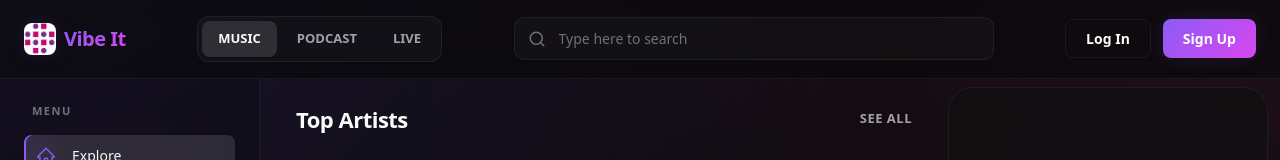
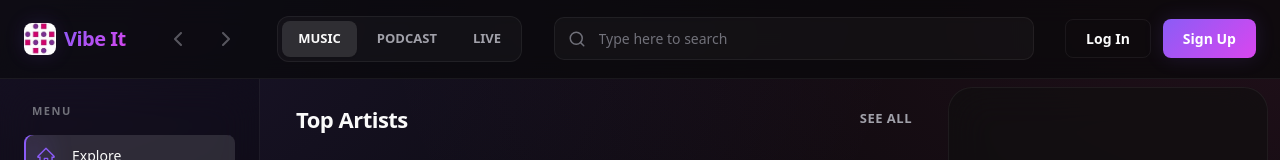
Before and after one commit to AbhayBhise/vibe-it-music-platform, a React (Vite) app in the folder frontend/: page / in a window 1280 px wide. Shown: the top 160 px of the page. Built offline with nearby package versions, Linux system fonts and the light colour scheme; no server answers.

Commit message:
feat: implement Spotify-like history navigation stack

```diff
--- a/frontend/src/components/layout/SideMenu.jsx
+++ b/frontend/src/components/layout/SideMenu.jsx
@@ -12,10 +12,9 @@ import { openAuthModal } from "../../redux/slices/uiSlice";
 import toast from 'react-hot-toast';
 
 const SideMenu = ({
-  setView,
+  onNavigate,
   view,
   activeMenu,
-  setActiveMenu,
   currentSong,
   isPlaying,
   onSelectTag,
@@ -31,15 +30,13 @@ const SideMenu = ({
       dispatch(openAuthModal("login"));
       return;
     }
-    setView("favourite");
-    setActiveMenu("favourite");
+    onNavigate({ view: "favourite", activeMenu: "favourite", internalView: "default" });
   };
 
   const handleTagClick = (tag, menuName) => {
     if (onSelectTag) {
       onSelectTag(tag);
-      setView("home");
-      setActiveMenu(menuName);
+      onNavigate({ view: "home", activeMenu: menuName, internalView: "default" });
     }
   };
 
@@ -47,8 +44,7 @@ const SideMenu = ({
     if (onResetExplore) {
       onResetExplore();
     } else {
-      setView("home");
-      setActiveMenu("home");
+      onNavigate({ view: "home", activeMenu: "home", internalView: "default" });
     }
   };
 
@@ -105,21 +101,21 @@ const SideMenu = ({
         <nav className="sidemenu-nav">
           <button
             className={getNavBtnClass("recent")}
-            onClick={() => { setView("home"); setActiveMenu("recent"); }}
+            onClick={() => onNavigate({ view: "home", activeMenu: "recent", internalView: "see_all_charts" })}
           >
             <AiOutlineFolder className="sidemenu-nav-icon" size={20} />
             <span>Recent</span>
           </button>
           <button
             className={getNavBtnClass("myalbums")}
-            onClick={() => { setView("home"); setActiveMenu("myalbums"); }}
+            onClick={() => onNavigate({ view: "home", activeMenu: "myalbums", internalView: "see_all_genres" })}
           >
             <MdAlbum className="sidemenu-nav-icon" size={20} />
             <span>Albums</span>
           </button>
           <button
             className={getNavBtnClass("myartists")}
-            onClick={() => { setView("home"); setActiveMenu("myartists"); }}
+            onClick={() => onNavigate({ view: "home", activeMenu: "myartists", internalView: "see_all_artists" })}
           >
             <MdPerson className="sidemenu-nav-icon" size={20} />
             <span>Artists</span>
@@ -159,8 +155,7 @@ const SideMenu = ({
               key={playlist.id}
               className={getNavBtnClass(`playlist-${playlist.id}`)}
               onClick={() => {
-                setView("home");
-                setActiveMenu(`playlist-${playlist.id}`);
+                onNavigate({ view: "home", activeMenu: `playlist-${playlist.id}`, internalView: "see_all_charts" });
               }}
             >
               <MdQueueMusic className="sidemenu-nav-icon" size={20} />
--- a/frontend/src/components/layout/TopNav.jsx
+++ b/frontend/src/components/layout/TopNav.jsx
@@ -1,13 +1,16 @@
 import React, { useState } from "react";
-import { FiSearch, FiBell, FiSettings, FiLogOut, FiUser, FiLogIn } from "react-icons/fi";
-import { CiUser, CiLogin } from "react-icons/ci";
+import { FiSearch, FiBell, FiSettings, FiLogOut, FiUser, FiChevronLeft, FiChevronRight } from "react-icons/fi";
+import { CiUser } from "react-icons/ci";
 import logo from "../../assets/wsa-logo.jpg";
 import "../../css/layout/TopNav.css";
 import { useDispatch } from "react-redux";
 import { logout } from "../../redux/slices/authSlice";
 import { openAuthModal } from "../../redux/slices/uiSlice";
 
-const TopNav = ({ user, onSearch, activeTab = "music", onOpenEditProfile }) => {
+const TopNav = ({
+  user, onSearch, activeTab = "music", onOpenEditProfile,
+  handleGoBack, handleGoForward, canGoBack, canGoForward
+}) => {
   const tabs = ["MUSIC", "PODCAST", "LIVE"];
   const dispatch = useDispatch();
   const [showProfileMenu, setShowProfileMenu] = useState(false);
@@ -27,10 +30,29 @@ const TopNav = ({ user, onSearch, activeTab = "music", onOpenEditProfile }) => {
 
   return (
     <nav className="topnav-root">
-      {/* Left: Logo */}
+      {/* Left: Logo & Navigation */}
       <div className="topnav-left">
         <img src={logo} alt="Vibe It" className="topnav-logo" />
         <h1 className="topnav-brand">Vibe It</h1>
+
+        <div className="topnav-nav-arrows" style={{ display: 'flex', gap: '8px', marginLeft: '24px' }}>
+          <button
+            className="topnav-icon-btn"
+            onClick={handleGoBack}
+            disabled={!canGoBack}
+            style={{ opacity: canGoBack ? 1 : 0.5, cursor: canGoBack ? 'pointer' : 'not-allowed' }}
+          >
+            <FiChevronLeft size={24} />
+          </button>
+          <button
+            className="topnav-icon-btn"
+            onClick={handleGoForward}
+            disabled={!canGoForward}
+            style={{ opacity: canGoForward ? 1 : 0.5, cursor: canGoForward ? 'pointer' : 'not-allowed' }}
+          >
+            <FiChevronRight size={24} />
+          </button>
+        </div>
       </div>
 
       {/* Center-Left: Tabs */}
--- a/frontend/src/pages/Homepage.jsx
+++ b/frontend/src/pages/Homepage.jsx
@@ -16,8 +16,14 @@ import CreatePlaylistModal from "../components/playlist/CreatePlaylistModal";
 import toast from 'react-hot-toast';
 
 const Homepage = () => {
-  const [view, setView] = useState("home");
-  const [activeMenu, setActiveMenu] = useState("home");
+  const [history, setHistory] = useState([
+    { view: "home", activeMenu: "home", internalView: "default" }
+  ]);
+  const [historyIndex, setHistoryIndex] = useState(0);
+
+  const currentNavState = history[historyIndex] || { view: "home", activeMenu: "home", internalView: "default" };
+  const { view, activeMenu, internalView } = currentNavState;
+
   const [songs, setSongs] = useState([]);
   const [searchSongs, setSearchSongs] = useState([]);
   const [recentSongs, setRecentSongs] = useState([]);
@@ -28,6 +34,33 @@ const Homepage = () => {
   const [searchQuery, setSearchQuery] = useState("");
   const auth = useSelector((state) => state.auth);
   const { authModalOpen } = useSelector((state) => state.ui);
+
+  const navigate = (updates) => {
+    const nextState = { ...currentNavState, ...updates };
+    // Check if the new state is identical to current state to prevent duplicate pushes
+    if (
+      nextState.view === currentNavState.view &&
+      nextState.activeMenu === currentNavState.activeMenu &&
+      nextState.internalView === currentNavState.internalView
+    ) {
+      return;
+    }
+    const newHistory = history.slice(0, historyIndex + 1);
+    newHistory.push(nextState);
+    setHistory(newHistory);
+    setHistoryIndex(newHistory.length - 1);
+  };
+
+  const handleGoBack = () => {
+    if (historyIndex > 0) setHistoryIndex(historyIndex - 1);
+  };
+
+  const handleGoForward = () => {
+    if (historyIndex < history.length - 1) setHistoryIndex(historyIndex + 1);
+  };
+
+  const canGoBack = historyIndex > 0;
+  const canGoForward = historyIndex < history.length - 1;
 
   const normalizedView = (view || "").toLowerCase();
 
@@ -143,8 +176,7 @@ const Homepage = () => {
         `${import.meta.env.VITE_BASE_URL}/api/songs/artist/${encodeURIComponent(artistName)}`
       );
       setSongs(res.data.results || []);
-      setView("home");
-      setActiveMenu(`artist-${artistName}`);
+      navigate({ view: "home", activeMenu: `artist-${artistName}`, internalView: "see_all_charts" });
     } catch (error) {
       console.error("Failed to load artist songs. ", error);
       toast.error(`Failed to load songs for "${artistName}".`);
@@ -163,7 +195,7 @@ const Homepage = () => {
     if (!favourites.length) return;
     const index = auth.user.favourites.findIndex((fav) => fav.id === songs.id);
     setSongs(auth.user.favourites);
-    setView("home");
+    navigate({ view: "home", activeMenu: "home", internalView: "default" });
     setTimeout(() => {
       if (index != -1) {
         playSongAtIndex(index)
@@ -174,17 +206,14 @@ const Homepage = () => {
   const handleSearch = (query) => {
     setSearchQuery(query);
     if (query && query.trim()) {
-      setView("search");
-      setActiveMenu("search");
+      if (view !== "search") navigate({ view: "search", activeMenu: "search", internalView: "default" });
     } else {
-      setView("home");
-      setActiveMenu("home");
+      if (view === "search") navigate({ view: "home", activeMenu: "home", internalView: "default" });
     }
   };
 
   const handleResetExplore = () => {
-    setView("home");
-    setActiveMenu("home");
+    navigate({ view: "home", activeMenu: "home", internalView: "default" });
     fetchAllSongs();
   };
 
@@ -218,16 +247,19 @@ const Homepage = () => {
           onSearch={handleSearch}
           activeTab="music"
           onOpenEditProfile={() => setOpenEditProfile(true)}
+          handleGoBack={handleGoBack}
+          handleGoForward={handleGoForward}
+          canGoBack={canGoBack}
+          canGoForward={canGoForward}
         />
 
         <div className="homepage-main-wrapper">
           {/* Left Sidebar */}
           <div className="homepage-sidebar">
             <SideMenu
-              setView={setView}
+              onNavigate={navigate}
               view={normalizedView}
               activeMenu={activeMenu}
-              setActiveMenu={setActiveMenu}
               onOpenEditProfile={() => setOpenEditProfile(true)}
               currentSong={currentSong}
               isPlaying={isPlaying}
@@ -243,6 +275,8 @@ const Homepage = () => {
             <MainArea
               view={normalizedView}
               activeMenu={activeMenu}
+              internalView={internalView}
+              onNavigate={navigate}
               currentIndex={currentIndex}
 
               // Pass currentSong and isPlaying to highlight correctly
@@ -256,7 +290,6 @@ const Homepage = () => {
               songsToDisplay={songsToDisplay}
               searchQuery={searchQuery}
               isSongsLoading={isSongsLoading}
-              onBackToHome={() => setView("home")}
             />
           </div>
 
```
Also changed, not shown: frontend/src/components/layout/MainArea.jsx (+7 -21 lines).
